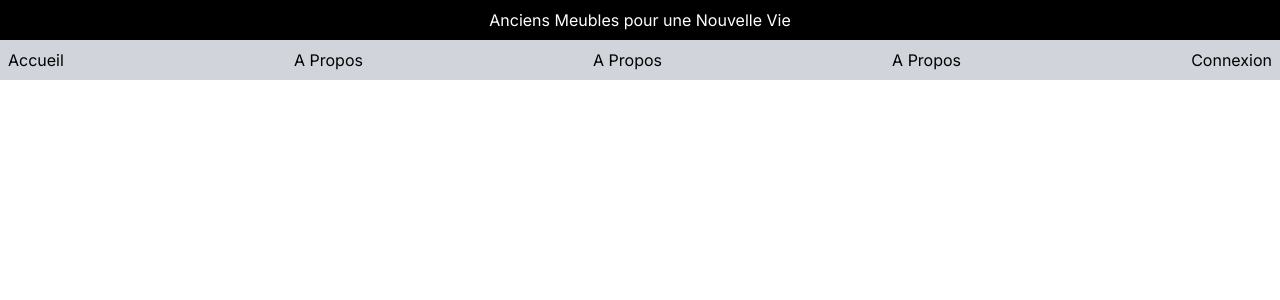
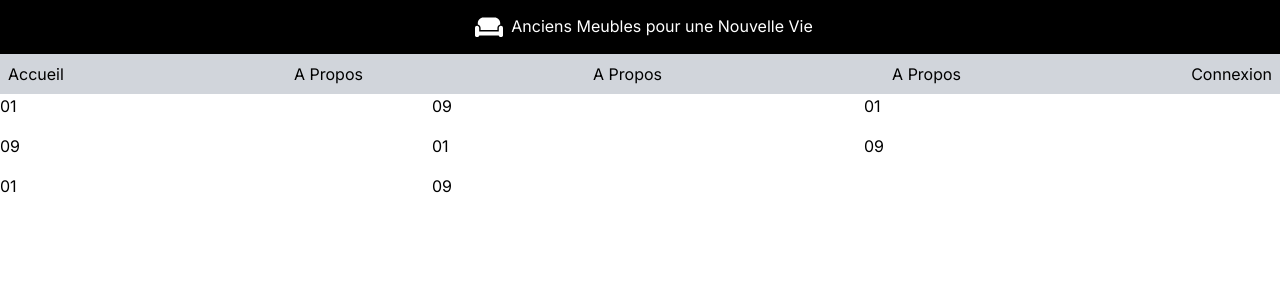
Before and after one commit to JinxedQuinn/projetMeuble, a Next.js app in the folder front/: page / in a window 1280 px wide. Shown: the top 300 px of the page. Built offline with nearby package versions, Linux system fonts and the light colour scheme.

Commit message:
Front - Création Page Accueil

```diff
--- a/front/app/components/Header.js
+++ b/front/app/components/Header.js
@@ -3,7 +3,8 @@ import Link from 'next/link';
 export default function Header() {
   return (
     <header>
-        <h1 className="text-center bg-black text-white p-2">Anciens Meubles pour une Nouvelle Vie</h1>
+      <h1 className="text-center bg-black text-white p-2"><svg className='w-7 inline-block m-2' xmlns="http://www.w3.org/2000/svg" viewBox="0 0 640 512"><path fill="#ffffff" d="M64 160C64 89.3 121.3 32 192 32H448c70.7 0 128 57.3 128 128v33.6c-36.5 7.4-64 39.7-64 78.4v48H128V272c0-38.7-27.5-71-64-78.4V160zM544 272c0-20.9 13.4-38.7 32-45.3c5-1.8 10.4-2.7 16-2.7c26.5 0 48 21.5 48 48V448c0 17.7-14.3 32-32 32H576c-17.7 0-32-14.3-32-32H96c0 17.7-14.3 32-32 32H32c-17.7 0-32-14.3-32-32V272c0-26.5 21.5-48 48-48c5.6 0 11 1 16 2.7c18.6 6.6 32 24.4 32 45.3v48 32h32H512h32V320 272z" /></svg>
+        Anciens Meubles pour une Nouvelle Vie</h1>
     </header>
   )
 }
--- /dev/null
+++ b/front/app/components/Meubles.js
@@ -0,0 +1,18 @@
+import Link from 'next/link';
+
+export default function gridMeubles() {
+    return (
+        <grid>
+            <div className='grid grid-cols-3 gap-4'>
+                <div>01</div>
+                <div>09</div>
+                <div>01</div>
+                <div>09</div>
+                <div>01</div>
+                <div>09</div>
+                <div>01</div>
+                <div>09</div>
+            </div>
+        </grid>
+    )
+}
--- a/front/app/components/Navbar.js
+++ b/front/app/components/Navbar.js
@@ -13,3 +13,14 @@ export default function Navbar() {
         </nav>
     )
 }
+
+
+function SearchBar(){
+    return (<>
+    <div className="input-wrapper">
+        <input placeholder="type to search..." />
+
+    </div>
+    </>
+    )
+}
--- a/front/app/page.js
+++ b/front/app/page.js
@@ -3,12 +3,14 @@ import React from 'react';
 import Link from 'next/link';
 import Header from './components/Header';
 import Navbar from './components/Navbar';
+import Meubles from './components/Meubles';
 
 export default function Home() {
   return (<>
     <main>
       <Header />
       <Navbar />
+      <Meubles />
     </main>
     </>
   );
```
